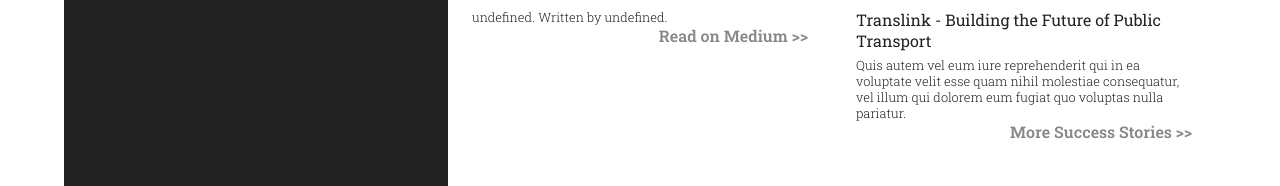
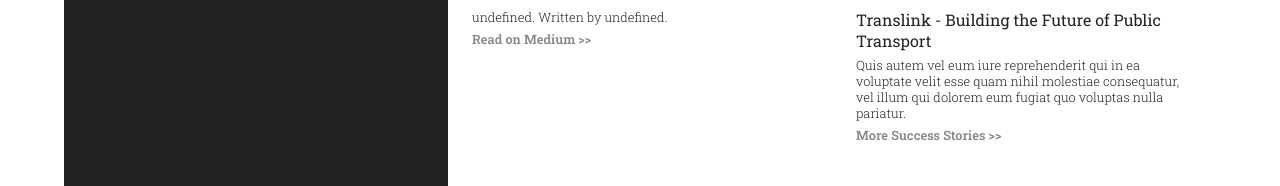
Before and after one commit to henryliang2/whitebox-analytics, a Gatsby site: page / in a window 1280 px wide. Shown: the part 708-894 px from the top of the page. Built offline with nearby package versions, Linux system fonts and the light colour scheme; Gatsby itself is replaced by a stand-in of ours; no server answers.

Commit message:
adjusted styling for CTA

```diff
--- a/src/styles/LandingCard.css
+++ b/src/styles/LandingCard.css
@@ -51,9 +51,10 @@
 }
 
 .landingcard__cta {
+  margin-top: 6px;
+  font-size: 0.8em;
   font-family: 'Roboto Slab', 'Arial', 'sans-serif';
   font-weight: 600;
-  text-align: right;
 }
 
 .landingcard__cta > a {
```
